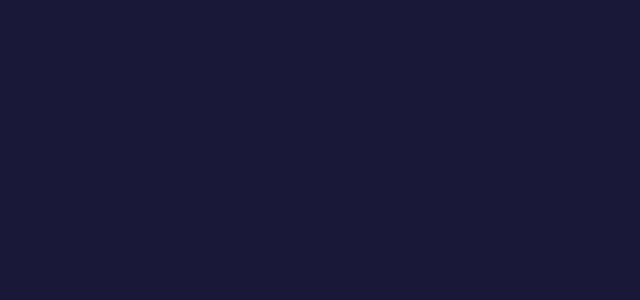
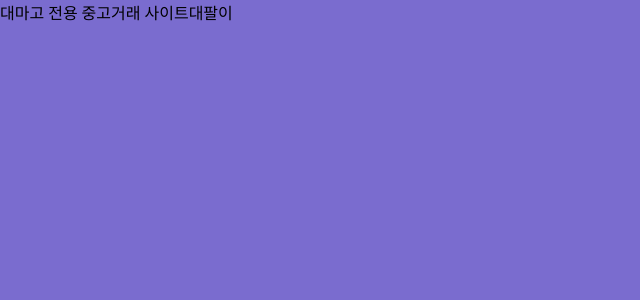
Before and after one commit to 2023-kodomo/fronEnd, a React (Create React App) app: page / in a window 1280 px wide. Before the commit this address had no page. Shown: the top 300 px of the page, without its empty margins (0-640 px from the left). Built offline with nearby package versions, Linux system fonts and the light colour scheme.

Commit message:
📝✨🎨 :: 메인페이지 라우팅, 제품미리보기 파일 추가

```diff
--- /dev/null
+++ b/src/components/product.jsx
@@ -0,0 +1,8 @@
+import React from "react";
+import styled from "styled-components";
+
+const Product = () => {
+  return <></>;
+};
+
+export default Product;
--- /dev/null
+++ b/src/pages/MainPage.jsx
@@ -0,0 +1,34 @@
+import React from "react";
+import styled from "styled-components";
+import Product from "../components/product";
+
+const MainPage = () => {
+  return (
+    <Container>
+      <StylingLobby>
+        <SmallText>대마고 전용 중고거래 사이트</SmallText>
+        <Logo>대팔이</Logo>
+      </StylingLobby>
+      <GrowContainer>
+        <Product />
+        <Product />
+        <Product />
+        <Product />
+        <Product />
+        <Product />
+        <Product />
+        <Product />
+        <Product />
+        <Product />
+      </GrowContainer>
+    </Container>
+  );
+};
+
+const Container = styled.main``;
+const StylingLobby = styled.div``;
+const SmallText = styled.span``;
+const Logo = styled.span``;
+const GrowContainer = styled.div``;
+
+export default MainPage;
--- a/src/router/Router.js
+++ b/src/router/Router.js
@@ -1,11 +1,13 @@
 import { BrowserRouter, Routes, Route } from "react-router-dom";
 import Header from "../components/header";
+import MainPage from "../pages/MainPage";
 
 const Router = () => {
   return (
     <BrowserRouter>
       <Routes>
         <Route path="/Header" element={<Header />} />
+        <Route path="/" element={<MainPage />} />
       </Routes>
     </BrowserRouter>
   );
--- a/src/style/GLBStyle.js
+++ b/src/style/GLBStyle.js
@@ -14,7 +14,7 @@ const GlobalStyle = createGlobalStyle`
     height: 100vh;
     overflow:hidden;
     margin: 0;
-    background-color: #181738;
+    background-color: #7A6CCF;
   }
   input {
     border: 0;
```
